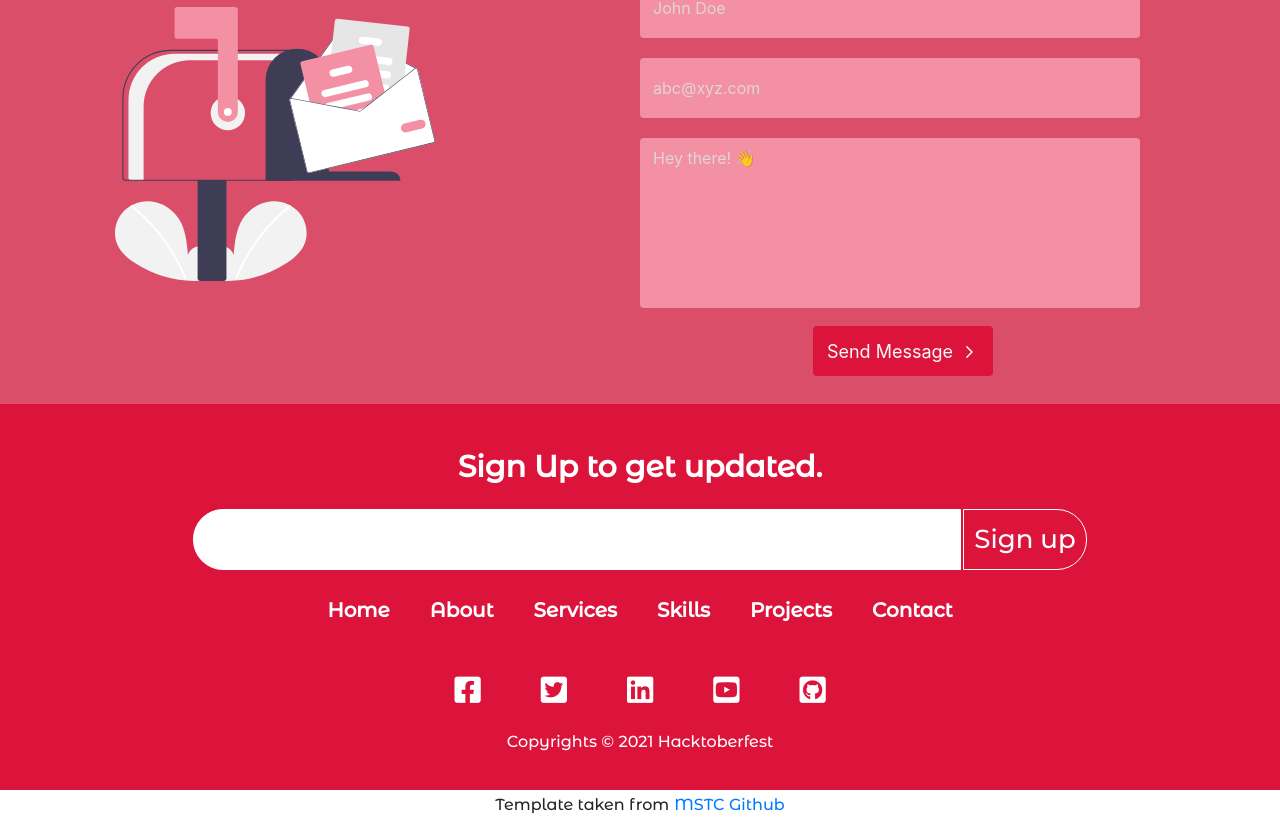
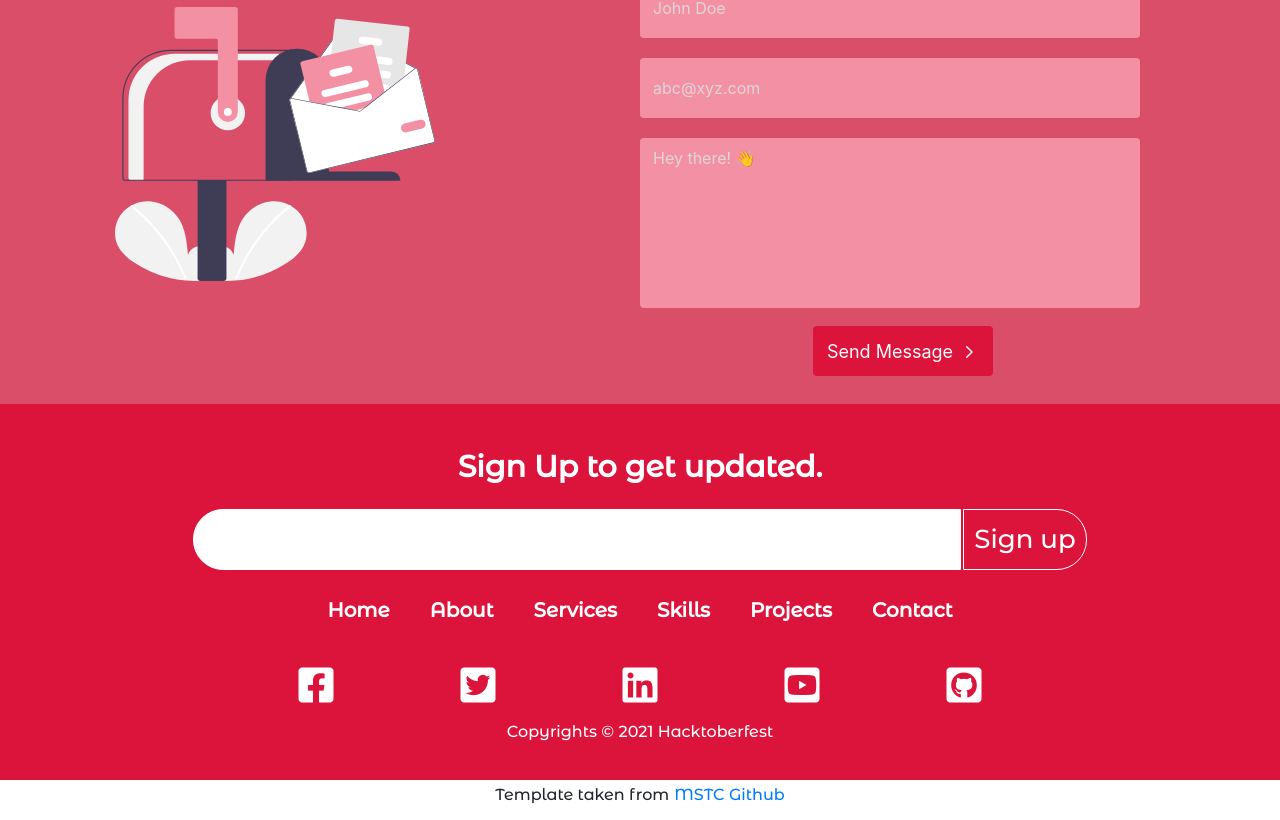
Before and after one commit to MSTC-DA-IICT/react-portfolio, a React (Create React App) app: page / in a window 1280 px wide. Shown: the part 5327-6147 px from the top of the page. Built offline with nearby package versions, Linux system fonts and the light colour scheme.

Commit message:
Improve footer animation styling

```diff
--- a/src/css/Footer.css
+++ b/src/css/Footer.css
@@ -71,27 +71,42 @@ footer .footer-list li a:hover {
 }
 
 footer .social-media-container {
-  margin: 5px auto;
+  margin: 0 auto;
+  padding: 5px 0;
+  max-width: 100%;
+  width:810px;
+  display: flex;
+  flex-direction: row;
+  flex-wrap: wrap;
+  justify-content: center;
 }
+
 footer .social-media-container a {
   font-size: 0px;
   color: #fff;
-  margin: 0px 10px;
+  margin: 10px 0;
   text-decoration: none;
-  transition: all 0.4s ease;
+  transition: all 0.2s ease;
+  flex-basis:20%;
+  font-weight: bold;
 }
 footer .social-media-container a:hover {
-  font-size: 30px;
-  padding: 10px 0px;
-  padding-right: 20px;
+  font-size: 14px;
   /* color: var(--crimson); */
   background-color: #fff;
   border-radius: 5px;
-  box-shadow: #f5a2b3 5px 5px 10px;
+  box-shadow: #f5a2b3 3px 3px 5px;
 }
+
+
 footer .social-media-container i {
-  padding: 20px;
-  font-size: 30px;
+  font-size: 40px;
+  vertical-align: middle;
+  line-height: 40px;
+}
+footer .social-media-container a:hover i {
+  font-size: 20px;
+  padding-right: 5px;
 }
 .facebook:hover {
   color: #1877f2;
@@ -128,8 +143,9 @@ span a {
     padding: 15px;
     font-size: 15px;
   }
-  footer .social-media-container i {
-    padding: 10px;
+
+  footer .social-media-container a:hover {
+    font-size: 12px;
   }
 }
 @media (max-width: 610px) {
@@ -142,9 +158,18 @@ span a {
     padding: 10px;
     font-size: 12px;
   }
+
+  footer .social-media-container a:hover {
+    font-size: 8px;
+  }
   footer .social-media-container i {
-    font-size: 15px;
+    font-size: 20px;
+    line-height: initial;
+    padding:3px;
   }
+
+
+
 }
 @media (max-width: 470px) {
   footer .text {
```
